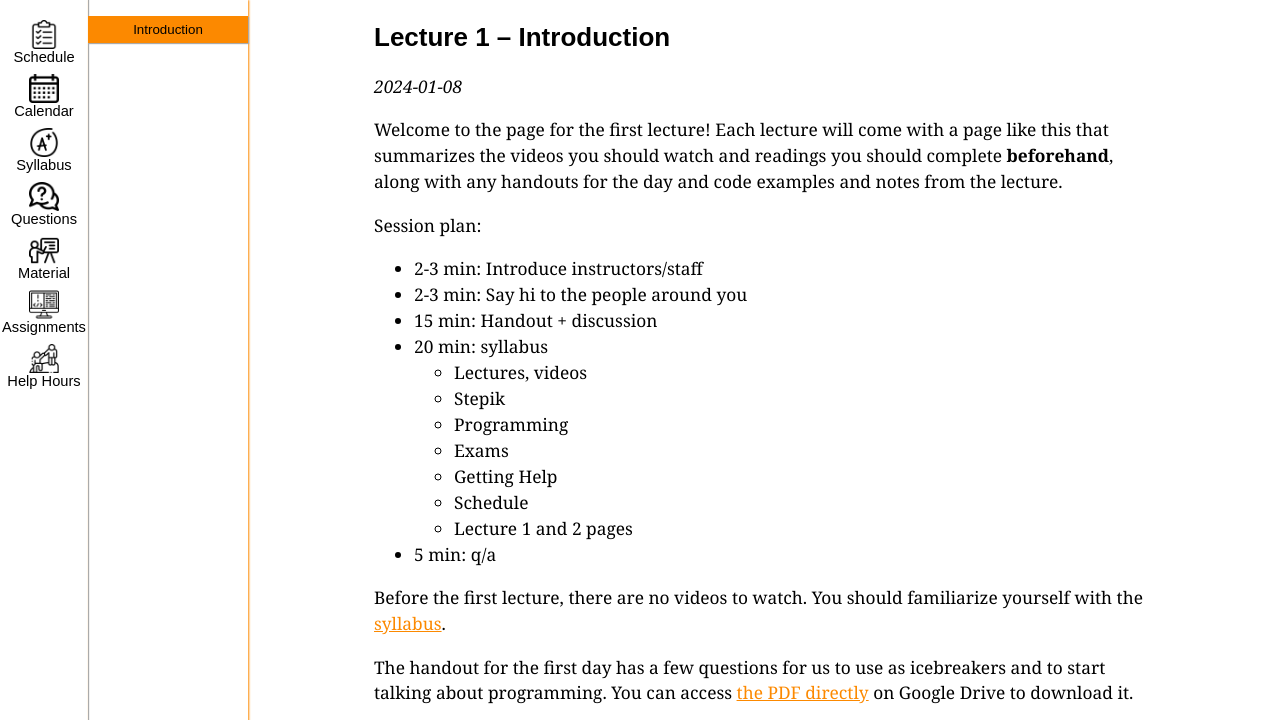
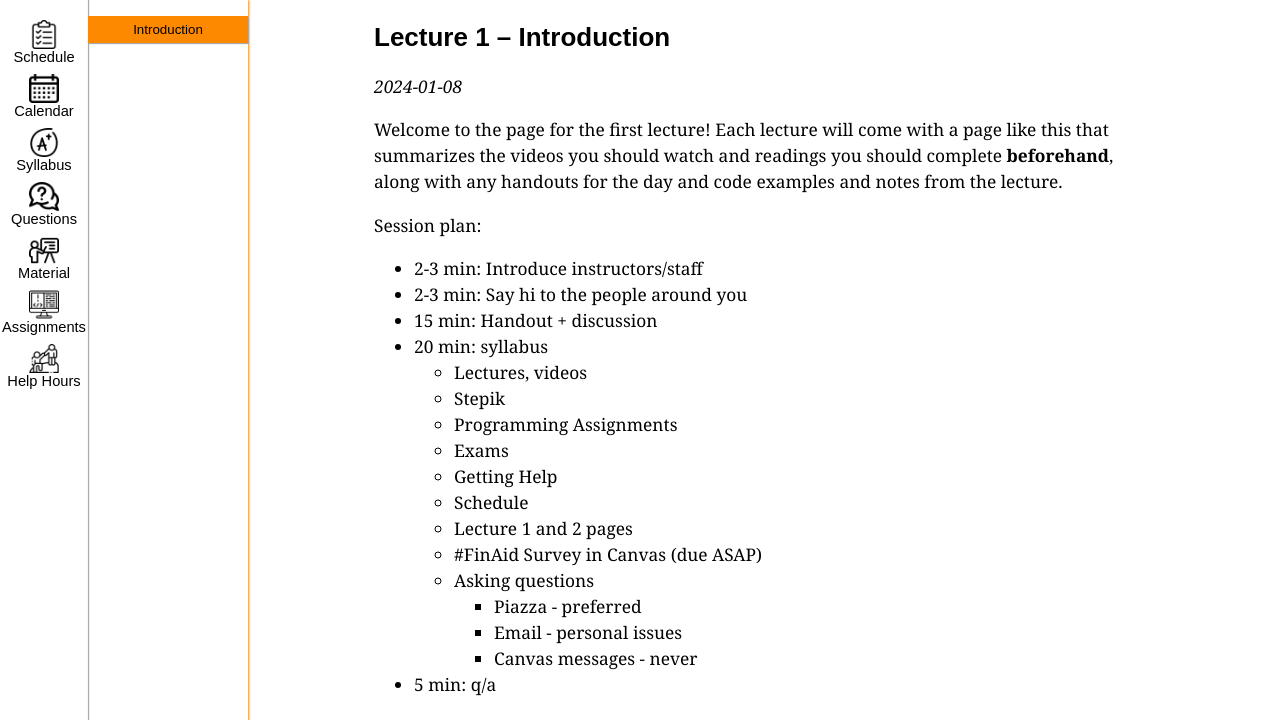
Before and after one commit to ucsd-cse8b-w24/ucsd-cse8b-w24, a Jekyll site: the page built from _lectures/lecture1.md, in a window 1280 px wide and 900 px high, cut to the strip 0-720 px from the top of the window. Built offline with Jekyll 4.4.1, drawn with Linux system fonts in a browser that asks for light colours.

Commit message:
Update lecture1.md

```diff
--- a/_lectures/lecture1.md
+++ b/_lectures/lecture1.md
@@ -26,11 +26,16 @@ Session plan:
 - 20 min: syllabus
     - Lectures, videos
     - Stepik
-    - Programming
+    - Programming Assignments
     - Exams
     - Getting Help
     - Schedule
     - Lecture 1 and 2 pages
+    - #FinAid Survey in Canvas (due ASAP)
+    - Asking questions
+      - Piazza - preferred
+      - Email - personal issues
+      - Canvas messages - never
 - 5 min: q/a
 
 Before the first lecture, there are no videos to watch. You should familiarize
```
